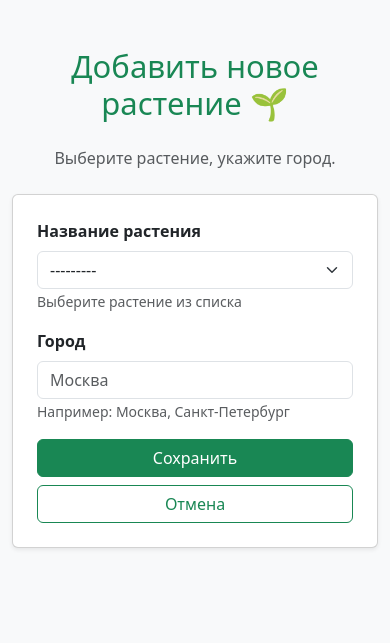
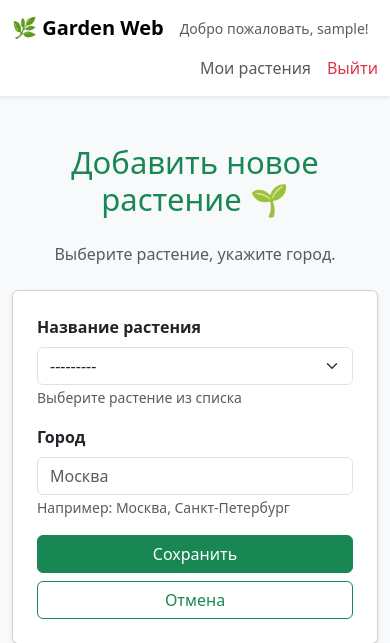
Before and after one commit to vxmpra/python_project, a Django app: page /plants/add/ in a window 390 px wide. Shown: the top 643 px of the page. Run offline with Django 5.2, Linux system fonts and the light colour scheme; a user stored in the database is signed in; tables that the repository leaves empty hold one stand-in row (values such as "Sample post").

Commit message:
Add layout.html with responsive header for authenticated users and guests

```diff
--- a/plants/templates/layout.html
+++ b/plants/templates/layout.html
@@ -7,6 +7,46 @@
     <link href="https://cdn.jsdelivr.net/npm/bootstrap@5.3.2/dist/css/bootstrap.min.css" rel="stylesheet">
 </head>
 <body class="bg-light">
-    {% block content %}{% endblock %}
+
+<nav class="navbar navbar-light bg-white shadow-sm">
+    <div class="container">
+        <div class="d-flex align-items-center">
+            <a class="navbar-brand me-3" href="{% url 'home' %}" title="Вернуться на главную">
+                🌿 <strong>Garden Web</strong>
+            </a>
+
+            {% if user.is_authenticated %}
+                <span class="text-muted small">
+                    Добро пожаловать, {{ user.username }}!
+                </span>
+            {% endif %}
+        </div>
+
+        <div class="navbar-nav ms-auto flex-row gap-3 align-items-center">
+            {% if user.is_authenticated %}
+                <a class="nav-link" href="{% url 'plant_list' %}">Мои растения</a>
+
+                {% if request.resolver_match.url_name == 'plant_list' %}
+                    <a class="nav-link fw-semibold" href="{% url 'add_plant' %}">
+                        Добавить растение +
+                    </a>
+                {% endif %}
+
+                <a class="nav-link text-danger" href="{% url 'logout' %}">
+                    Выйти
+                </a>
+
+            {% else %}
+                {% if request.resolver_match.url_name != 'login' and request.resolver_match.url_name != 'register' %}
+                    <a class="nav-link" href="{% url 'login' %}">Войти</a>
+                    <a class="nav-link" href="{% url 'register' %}">Регистрация</a>
+                {% endif %}
+            {% endif %}
+        </div>
+    </div>
+</nav>
+
+{% block content %}{% endblock %}
+
 </body>
 </html>
```
Also changed, not shown: plants/migrations/0001_initial.py (deleted), plants/migrations/0002_weather_description.py (deleted).
